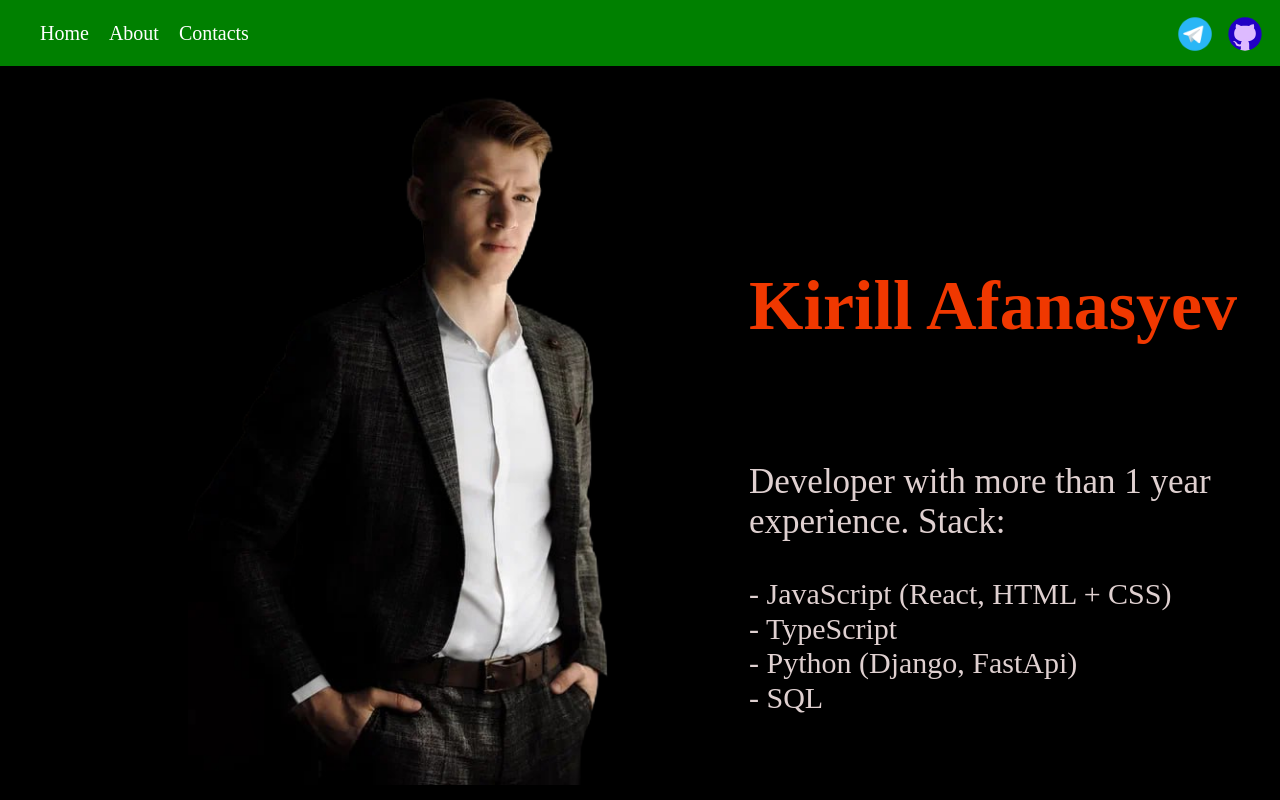
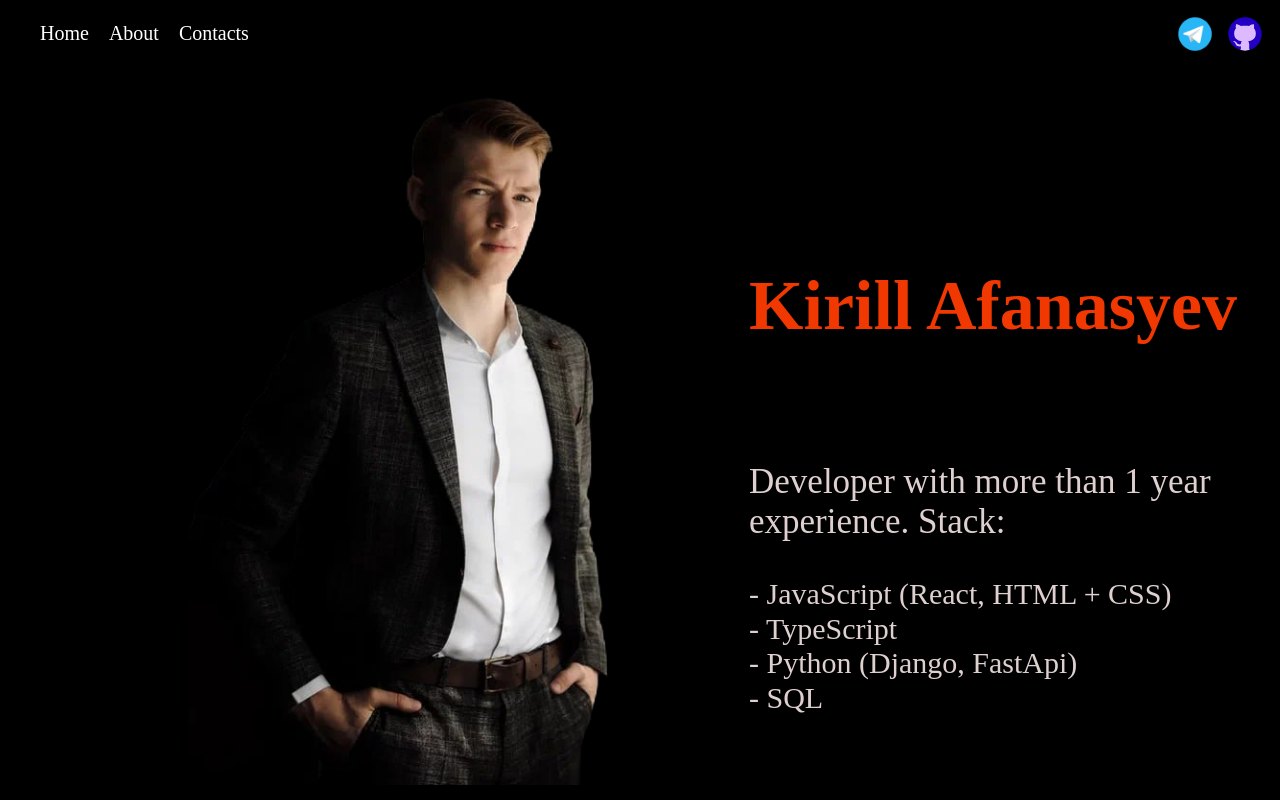
Before and after one commit to kafanasyev97/Website-business-card-React, a React app: page / in a window 1280 px wide. Built offline with nearby package versions, Linux system fonts and the light colour scheme.

Commit message:
[fix] Black color of header

```diff
--- a/src/styles/main.css
+++ b/src/styles/main.css
@@ -16,7 +16,7 @@ body {
 
 .header {
   position: relative;
-  background-color: green;
+  background-color: black;
   padding-top: 8px;
   padding-bottom: 8px;
   padding-right: 15px;
```
